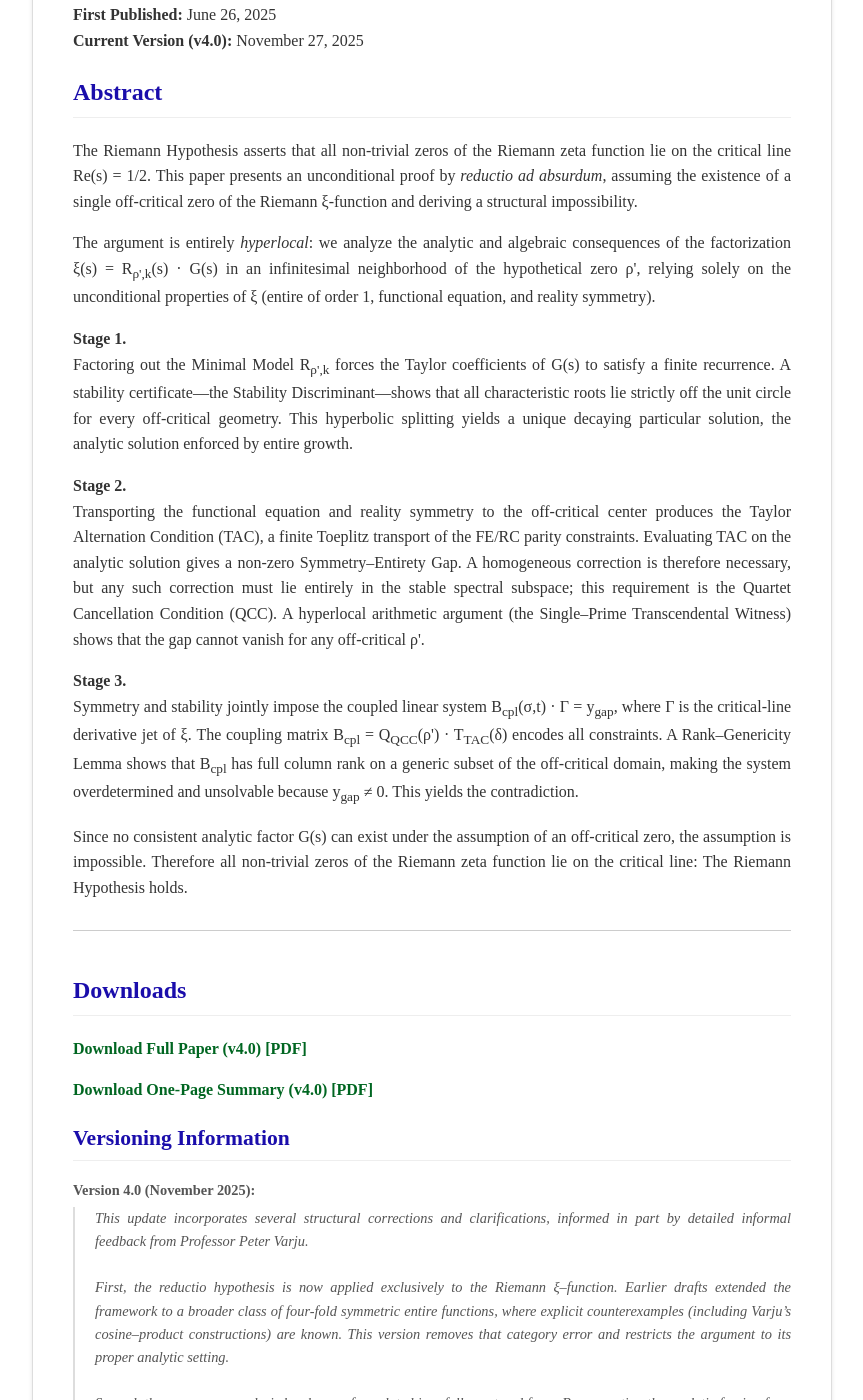
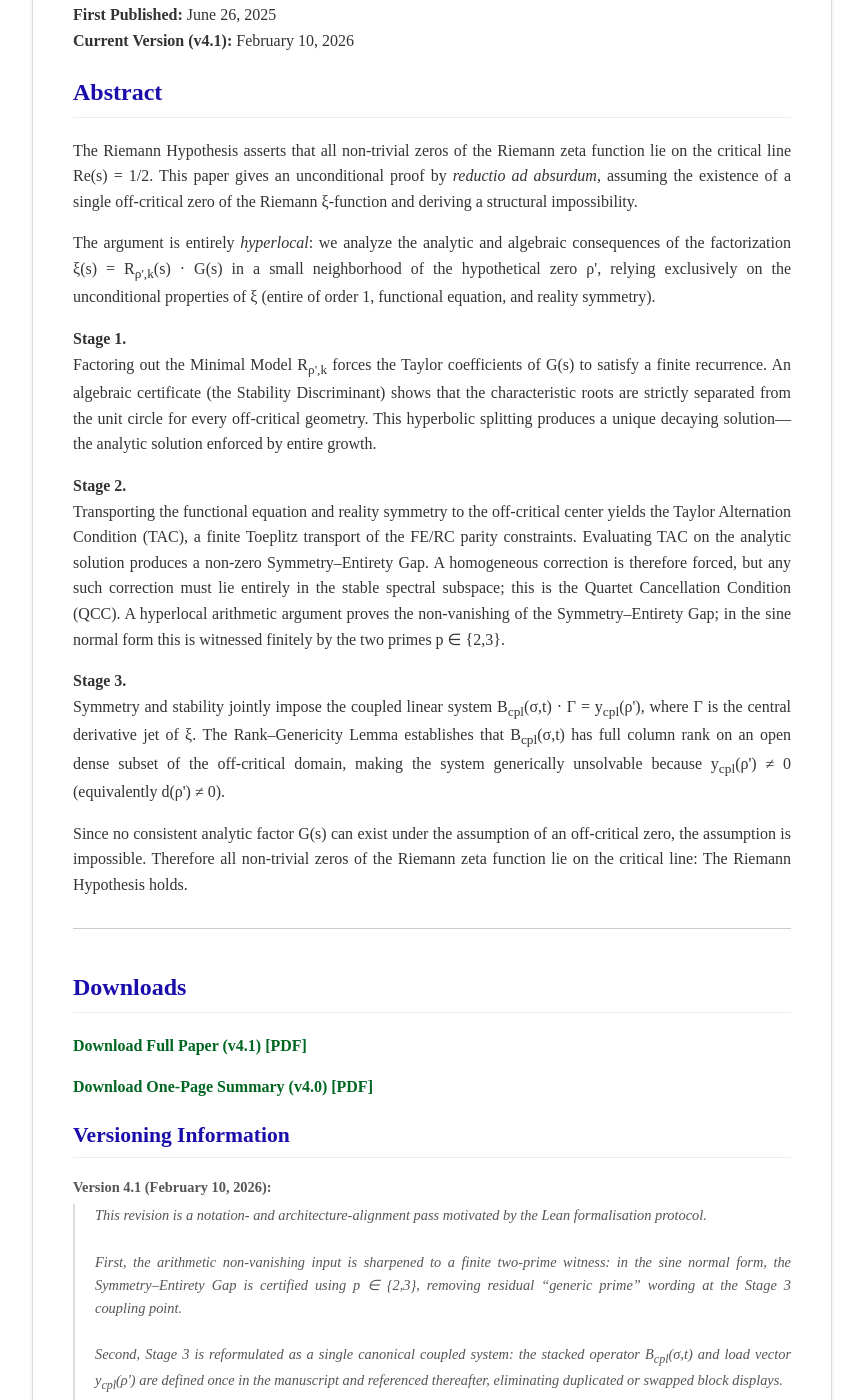
Before and after one commit to attila-ac/hyperlocal, a Jekyll site: the page index.html, which Jekyll copies as it is, in a window 1280 px wide and 1400 px high, scrolled down 354 px. Shown: the whole window, without its empty margins (208-1071 px from the left). Built offline with Jekyll 4.4.1, drawn with Linux system fonts in a browser that asks for light colours; some of the changed text lies outside the part shown.

Commit message:
index.html v4.1 update

```diff
--- a/index.html
+++ b/index.html
@@ -77,70 +77,63 @@
 
         <p>
             <strong>First Published:</strong> June 26, 2025<br>
-            <strong>Current Version (v4.0):</strong> November 27, 2025
+            <strong>Current Version (v4.1):</strong> February 10, 2026
         </p>
 
         <h2>Abstract</h2>
+
 <p>
   The Riemann Hypothesis asserts that all non-trivial zeros of the Riemann zeta
-  function lie on the critical line Re(s) = 1/2. This paper presents an unconditional
+  function lie on the critical line Re(s) = 1/2. This paper gives an unconditional
   proof by <i>reductio ad absurdum</i>, assuming the existence of a single off-critical
   zero of the Riemann &xi;-function and deriving a structural impossibility.
 </p>
 
 <p>
   The argument is entirely <i>hyperlocal</i>: we analyze the analytic and algebraic
-  consequences of the factorization &xi;(s) = R<sub>&rho;',k</sub>(s) · G(s) in an
-  infinitesimal neighborhood of the hypothetical zero &rho;', relying solely on the
-  unconditional properties of &xi; (entire of order 1, functional equation, and
-  reality symmetry).
+  consequences of the factorization &xi;(s) = R<sub>&rho;',k</sub>(s) &middot; G(s) in a small
+  neighborhood of the hypothetical zero &rho;', relying exclusively on the unconditional
+  properties of &xi; (entire of order 1, functional equation, and reality symmetry).
 </p>
 
 <p><b>Stage 1.</b><br>
   Factoring out the Minimal Model R<sub>&rho;',k</sub> forces the Taylor coefficients
-  of G(s) to satisfy a finite recurrence. A stability certificate—the
-  Stability Discriminant—shows that all characteristic roots lie strictly off
-  the unit circle for every off-critical geometry. This hyperbolic splitting yields
-  a unique decaying particular solution, the analytic solution enforced by
-  entire growth.
+  of G(s) to satisfy a finite recurrence. An algebraic certificate (the Stability Discriminant)
+  shows that the characteristic roots are strictly separated from the unit circle for every
+  off-critical geometry. This hyperbolic splitting produces a unique decaying solution—the
+  analytic solution enforced by entire growth.
 </p>
 
 <p><b>Stage 2.</b><br>
-  Transporting the functional equation and reality symmetry to the off-critical
-  center produces the Taylor Alternation Condition (TAC), a finite Toeplitz
-  transport of the FE/RC parity constraints. Evaluating TAC on the analytic
-  solution gives a non-zero Symmetry–Entirety Gap. A homogeneous correction is
-  therefore necessary, but any such correction must lie entirely in the stable
-  spectral subspace; this requirement is the Quartet Cancellation Condition
-  (QCC). A hyperlocal arithmetic argument (the Single–Prime Transcendental
-  Witness) shows that the gap cannot vanish for any off-critical &rho;'.
+  Transporting the functional equation and reality symmetry to the off-critical center yields the
+  Taylor Alternation Condition (TAC), a finite Toeplitz transport of the FE/RC parity constraints.
+  Evaluating TAC on the analytic solution produces a non-zero Symmetry–Entirety Gap. A homogeneous
+  correction is therefore forced, but any such correction must lie entirely in the stable spectral
+  subspace; this is the Quartet Cancellation Condition (QCC). A hyperlocal arithmetic argument proves
+  the non-vanishing of the Symmetry–Entirety Gap; in the sine normal form this is witnessed finitely
+  by the two primes p &isin; {2,3}.
 </p>
 
 <p><b>Stage 3.</b><br>
   Symmetry and stability jointly impose the coupled linear system
-  B<sub>cpl</sub>(&sigma;,t) · &Gamma; = y<sub>gap</sub>, where &Gamma; is the
-  critical-line derivative jet of &xi;. The coupling matrix
-  B<sub>cpl</sub> = Q<sub>QCC</sub>(&rho;') · T<sub>TAC</sub>(&delta;)
-  encodes all constraints. A Rank–Genericity Lemma shows that
-  B<sub>cpl</sub> has full column rank on a generic subset of the off-critical
-  domain, making the system overdetermined and unsolvable because
-  y<sub>gap</sub> ≠ 0. This yields the contradiction.
+  B<sub>cpl</sub>(&sigma;,t) &middot; &Gamma; = y<sub>cpl</sub>(&rho;'), where &Gamma; is the central
+  derivative jet of &xi;. The Rank–Genericity Lemma establishes that B<sub>cpl</sub>(&sigma;,t) has full
+  column rank on an open dense subset of the off-critical domain, making the system generically
+  unsolvable because y<sub>cpl</sub>(&rho;') &ne; 0 (equivalently d(&rho;') &ne; 0).
 </p>
 
 <p>
-  Since no consistent analytic factor G(s) can exist under the assumption of an
-  off-critical zero, the assumption is impossible. Therefore all non-trivial zeros
-  of the Riemann zeta function lie on the critical line:
-  The Riemann Hypothesis holds.
+  Since no consistent analytic factor G(s) can exist under the assumption of an off-critical zero,
+  the assumption is impossible. Therefore all non-trivial zeros of the Riemann zeta function lie on
+  the critical line: The Riemann Hypothesis holds.
 </p>
-
 
 
   <div class="download-links">
     <h2>Downloads</h2>
     <p>
-          <a href="hyperlocal_RH_proof_ACs_v4.0_27112025.pdf" download>
-              <strong>Download Full Paper (v4.0) [PDF]</strong>
+        <a href="hyperlocal_RH_proof_ACs_v4.1_10022026.pdf" download>
+            <strong>Download Full Paper (v4.1) [PDF]</strong>
         </a>
     </p>
     <p>
@@ -151,9 +144,30 @@
 </div>
 
 
+
         <div class="version-history">
             <h2>Versioning Information</h2>
             <ul>
+
+              <li>
+  <strong>Version 4.1 (February 10, 2026):</strong>
+  <div class="change-remark">
+    This revision is a notation- and architecture-alignment pass motivated by the Lean formalisation protocol.
+    <br><br>
+    First, the arithmetic non-vanishing input is sharpened to a finite two-prime witness: in the sine normal form,
+    the Symmetry–Entirety Gap is certified using p &isin; {2,3}, removing residual “generic prime” wording at the
+    Stage 3 coupling point.
+    <br><br>
+    Second, Stage 3 is reformulated as a single canonical coupled system: the stacked operator
+    B<sub>cpl</sub>(&sigma;,t) and load vector y<sub>cpl</sub>(&rho;') are defined once in the manuscript and referenced thereafter,
+    eliminating duplicated or swapped block displays.
+    <br><br>
+    Third, remaining proof obligations are localised into a small number of sharply isolated semantic inputs,
+    with all other steps reduced to window-level linear algebra and definitional transport, matching an end-to-end
+    Lean-verifiable architecture.
+  </div>
+</li>
+
               <li>
     <strong>Version 4.0 (November 2025):</strong>
     <div class="change-remark">
```
Lines whose indentation alone changed are shown as unchanged.
